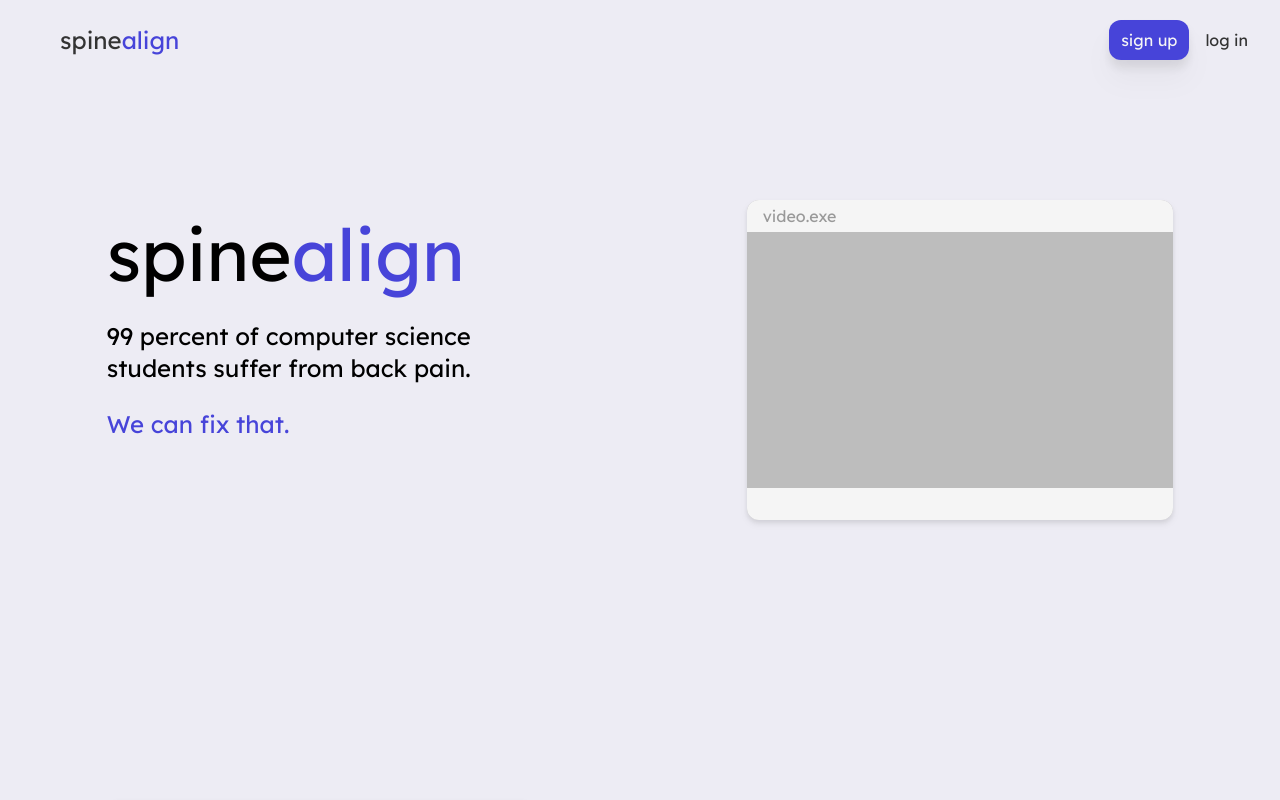
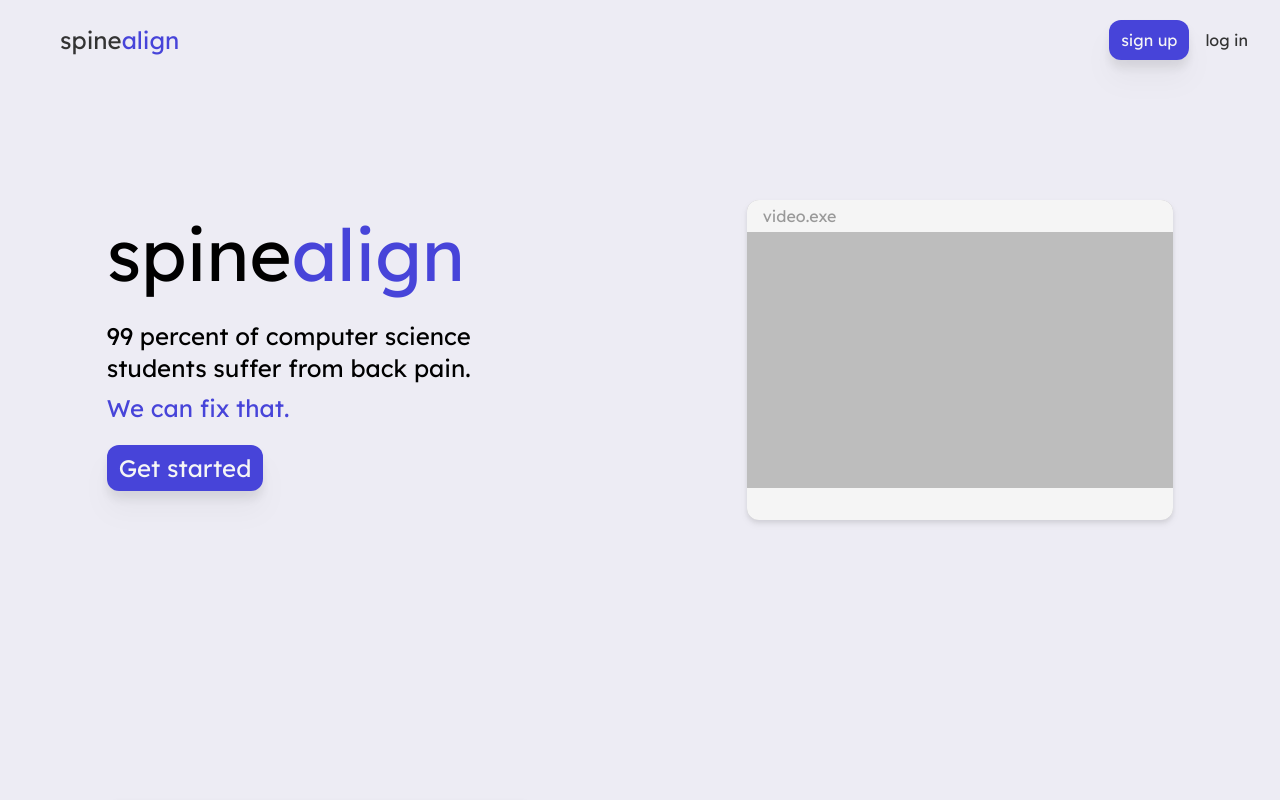
Before and after one commit to itsmarsss/spine-align, a SvelteKit app in the folder front-end/: page / in a window 1280 px wide. Shown: the top 800 px of the page. Built offline with nearby package versions, Linux system fonts and the light colour scheme; no server answers; some icons are missing.

Commit message:
added CTA button

```diff
--- a/front-end/src/routes/+page.svelte
+++ b/front-end/src/routes/+page.svelte
@@ -1,4 +1,5 @@
 <script lang="ts">
+  import { base } from "$app/paths";
   import VideoPlayer from "$lib/components/VideoPlayer.svelte";
 </script>
 
@@ -8,22 +9,39 @@
 
 <main>
   <section class="grid grid-cols-12 grid-rows-12 h-screen fixed-height">
-		<h1 class="text-[72px] col-start-2 row-start-3 col-end-6 row-end-4">spine<span class="text-accent">align</span></h1>
-		<div class="text-[24px] leading-8 col-start-2 row-start-5 col-end-6 row-end-7 flex flex-col gap-6">
-			<p>99 percent of computer science students suffer from back pain.</p>
-			<p class="text-accent">We can fix that.</p>
+    <h1 class="text-[72px] col-start-2 row-start-3 col-end-6 row-end-4">
+      spine<span class="text-accent">align</span>
+    </h1>
+    <div
+      class="text-[24px] leading-8 col-start-2 row-start-5 col-end-6 row-end-7"
+    >
+      <p class="mb-2">99 percent of computer science students suffer from back pain.</p>
+      <p class="text-accent mb-7">We can fix that.</p>
+      <a
+        class="rounded-xl bg-accent hover:-translate-y-1 transition-transform text-white px-3 py-2 drop-shadow-xl"
+        href="{base}/sign-up"
+        >Get started
+      </a>
     </div>
     <div class="col-start-8 col-end-12 row-start-3 row-end-7">
-			<VideoPlayer/>
+      <VideoPlayer />
     </div>
   </section>
   <section class="grid grid-cols-12 grid-rows-12 h-screen">
-		<h1 class="text-[36px] col-start-7 col-end-12 row-start-1 row-end-2">detect poor posture <span class="text-accent">earlier</span></h1>
-		<div class="text-[24px] leading-8 col-start-7 row-start-2 col-end-11 row-end-4 flex flex-col gap-6">
-			<p>Our <span class="text-accent">bleeding edge AI technology</span> takes an innovative new approach to <span class="text-accent">posture diagnosis</span>.</p>
+    <h1 class="text-[36px] col-start-7 col-end-12 row-start-1 row-end-2">
+      detect poor posture <span class="text-accent">earlier</span>
+    </h1>
+    <div
+      class="text-[24px] leading-8 col-start-7 row-start-2 col-end-11 row-end-4 flex flex-col gap-6"
+    >
+      <p>
+        Our <span class="text-accent">bleeding edge AI technology</span> takes
+        an innovative new approach to
+        <span class="text-accent">posture diagnosis</span>.
+      </p>
     </div>
     <div class="col-start-2 row-start-1 col-end-6 row-end-2">
-			<VideoPlayer/>
+      <VideoPlayer />
     </div>
   </section>
 </main>
```
Lines whose indentation alone changed are shown as unchanged.
